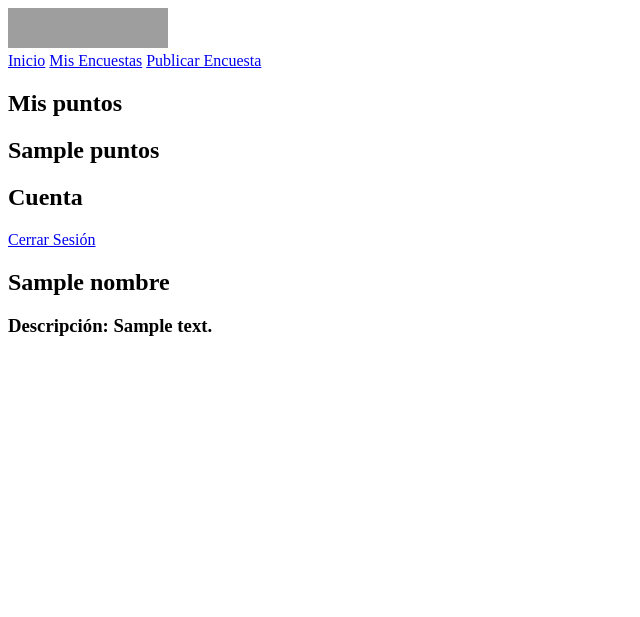
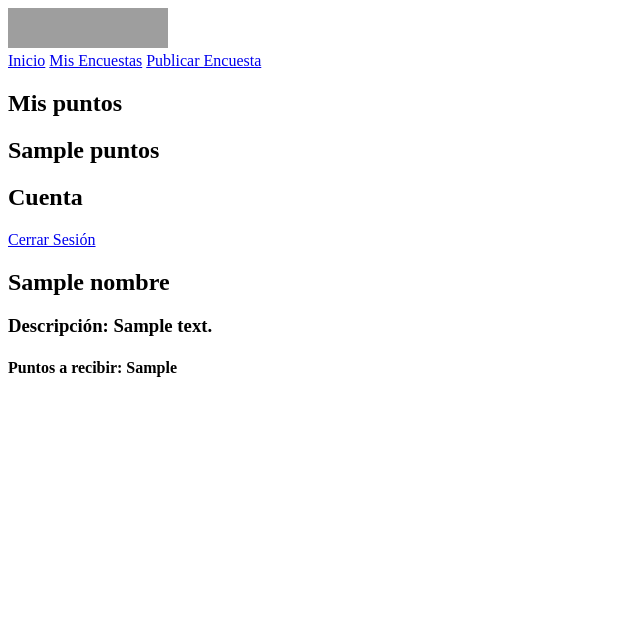
Before and after one commit to Cofra0/sistema-de-participacion-del-estudiantado, a Django app: template app/encuestas/templates/encuestas/encuesta_seleccionada.html in a window 1280 px wide. Shown: the top 617 px of the page, without its empty margins (0-640 px from the left). Run offline with Django 4.2, Linux system fonts and the light colour scheme; the template is opened without the code that fills it: most values are stand-ins (such as "Sample title", 1, 10 or a date in 2020); some libraries are stand-ins or nearby versions; grey boxes are pictures that could not be loaded.

Commit message:
visualizar puntos recibidos

```diff
--- a/app/encuestas/templates/encuestas/encuesta_seleccionada.html
+++ b/app/encuestas/templates/encuestas/encuesta_seleccionada.html
@@ -18,6 +18,7 @@
     <div class="e-border">
         <h2>{{ nombre }}</h2>
         <h3>Descripción: {{ descripcion }}</h3>
+        <h4>Puntos a recibir: {{ puntos_encuesta }}</h3>
         <iframe src="{{ link }}" width="700" height="947" frameborder="0" marginheight="0" marginwidth="0">Cargando…</iframe>
 
         {% include 'encuestas/messages.html' %}
```
